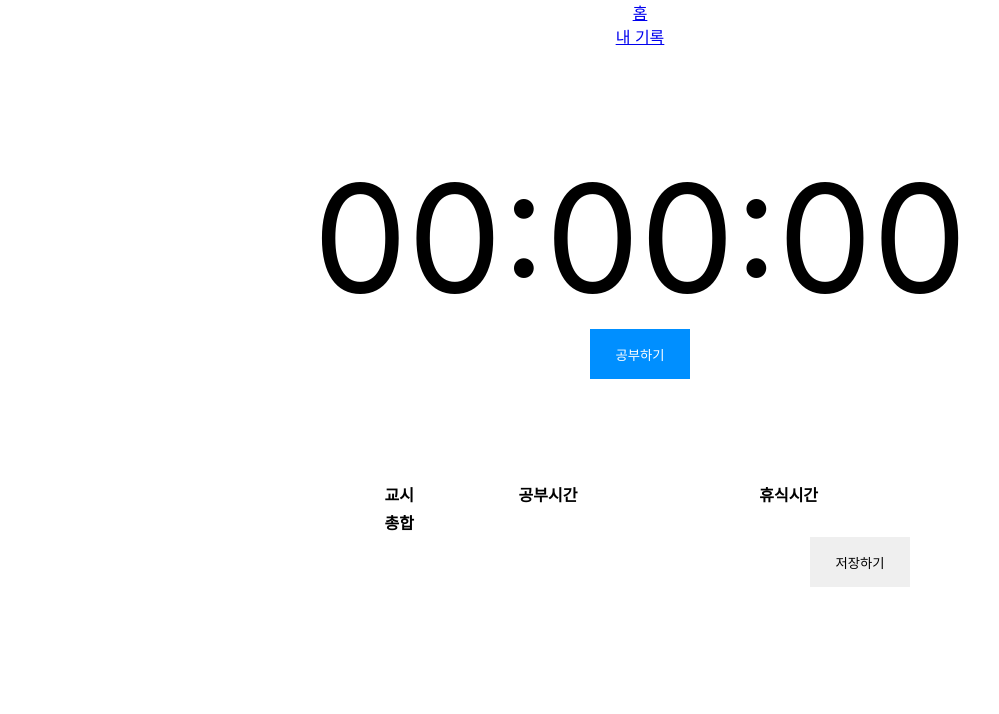
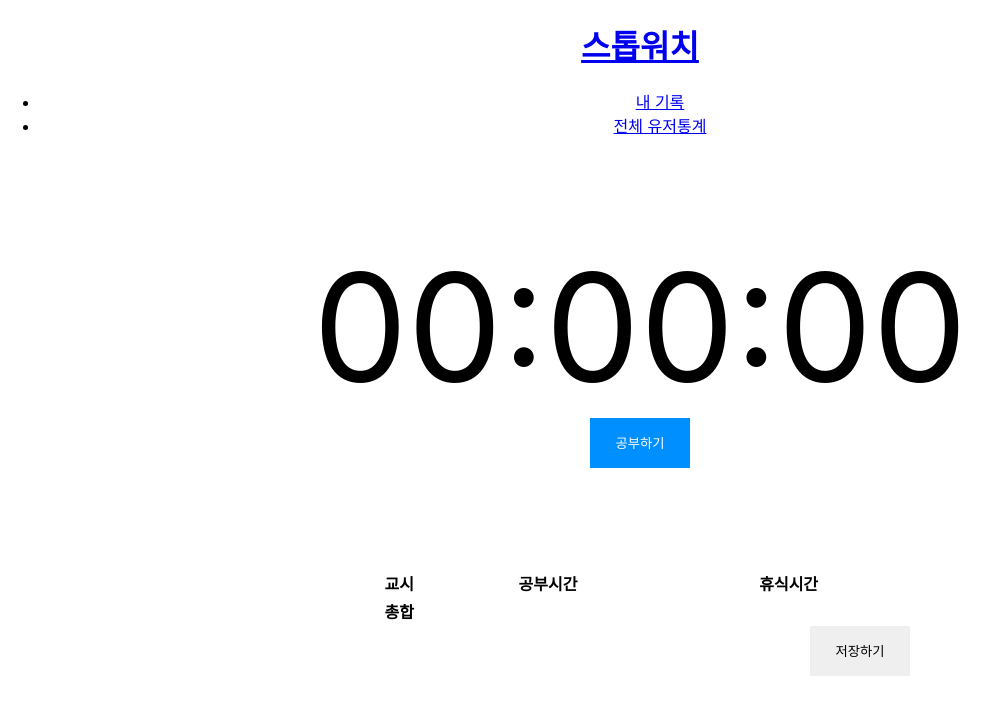
Before and after one commit to Kang-Jh/studytimestopwatch, a React (Create React App) app: page / in a window 1280 px wide. Shown: the top 714 px of the page, without its empty margins (0-999 px from the left). Built offline with nearby package versions, Linux system fonts and the light colour scheme.

Commit message:
change Record to StudyRecord

```diff
--- a/src/@types/record.ts
+++ b/src/@types/studyRecord.ts
@@ -1,6 +1,6 @@
 import { Time } from './time';
 
-export interface Record {
+export interface StudyRecord {
   id?: number;
   heading: string;
   date: string;
--- a/src/components/header.tsx
+++ b/src/components/header.tsx
@@ -4,13 +4,21 @@ import '../styles/header.css';
 
 export default function (props: any): ReactElement {
   return (
-    <header>
-      <div>
-        <Link to="/">홈</Link>
-      </div>
-      <div>
-        <Link to="/myRecords">내 기록</Link>
-      </div>
+    <header role="banner">
+      <h1>
+        <Link to="/">스톱워치</Link>
+      </h1>
+      <nav role="navigation">
+        <ul>
+          <li>
+            <Link to="/myRecords">내 기록</Link>
+          </li>
+
+          <li>
+            <Link to="/statistic">전체 유저통계</Link>
+          </li>
+        </ul>
+      </nav>
     </header>
   );
 }
--- a/src/components/pages/detailRecord.tsx
+++ b/src/components/pages/detailRecord.tsx
@@ -2,19 +2,19 @@ import React, { useState, useEffect, ReactElement } from 'react';
 import Statistic from '../statistic';
 import StudyRecordTable from '../studyRecordTable';
 import { useParams } from 'react-router-dom';
-import { Record } from '../../@types/record';
+import { StudyRecord } from '../../@types/studyRecord';
 
 export default function (props: any): ReactElement | null {
   const { id }: { id: string } = useParams();
-  const [record, setRecord] = useState<Record | null>(null);
+  const [record, setRecord] = useState<StudyRecord | null>(null);
 
   useEffect(() => {
     const idAsNumber: number = Number(id);
     // id는 1부터 시작하지만 index는 0부터 시작하므로 idAsNumber - 1
     const localStorageKey = localStorage.key(idAsNumber - 1) as string;
-    const record: Record = JSON.parse(
+    const record: StudyRecord = JSON.parse(
       localStorage.getItem(localStorageKey) as string
-    ) as Record;
+    ) as StudyRecord;
     setRecord(record);
   }, [id]);
 
--- a/src/components/pages/myRecords.tsx
+++ b/src/components/pages/myRecords.tsx
@@ -1,5 +1,5 @@
 import React, { useState, useEffect, ReactElement } from 'react';
-import { Record } from '../../@types/record';
+import { StudyRecord } from '../../@types/studyRecord';
 import { Time } from '../../@types/time';
 import '../../styles/myRecords.css';
 import {
@@ -11,37 +11,43 @@ import { Link } from 'react-router-dom';
 import Statistic from '../statistic';
 
 export default function (props: any): ReactElement {
-  const [records, setRecords] = useState<Record[]>([]);
+  const [records, setRecords] = useState<StudyRecord[]>([]);
   const dates = [...new Set(records.map((record) => record.date))].sort();
   const totalPeriod: number = (records as any[]).reduce(
-    (prevTotalPeriod: number, record: Record): number => {
+    (prevTotalPeriod: number, record: StudyRecord): number => {
       return prevTotalPeriod + record.periodRecords.length;
     },
     0
   );
   const totalStudyTime: Time = convertSecondsToTime(
-    (records as any[]).reduce((timeAsSec: number, record: Record): number => {
-      return timeAsSec + convertTimeToSeconds(record.totalStudyTime);
-    }, 0)
+    (records as any[]).reduce(
+      (timeAsSec: number, record: StudyRecord): number => {
+        return timeAsSec + convertTimeToSeconds(record.totalStudyTime);
+      },
+      0
+    )
   );
   const totalRestTime: Time = convertSecondsToTime(
-    (records as any[]).reduce((timeAsSec: number, record: Record): number => {
-      return timeAsSec + convertTimeToSeconds(record.totalRestTime);
-    }, 0)
+    (records as any[]).reduce(
+      (timeAsSec: number, record: StudyRecord): number => {
+        return timeAsSec + convertTimeToSeconds(record.totalRestTime);
+      },
+      0
+    )
   );
 
   // effect to init states
   useEffect(() => {
-    let records: Record[] = [];
+    let records: StudyRecord[] = [];
     if (localStorage.length === 0) {
       return;
     }
 
     for (let i = 0; i < localStorage.length; i++) {
       const key: string = localStorage.key(i) as string;
-      const record: Record = JSON.parse(
+      const record: StudyRecord = JSON.parse(
         localStorage.getItem(key) as string
-      ) as Record;
+      ) as StudyRecord;
       // id is started from 1, not 0
       records.push({ ...record, id: i + 1 });
     }
--- a/src/components/pages/stopwatch.tsx
+++ b/src/components/pages/stopwatch.tsx
@@ -3,7 +3,7 @@ import Modal from '../modal';
 import TimeDisplay from '../timeDisplay';
 import StudyRecordTable from '../studyRecordTable';
 import { Time, Day } from '../../@types/time';
-import { Record, PeriodRecord } from '../../@types/record';
+import { StudyRecord, PeriodRecord } from '../../@types/studyRecord';
 import {
   getNow,
   getDayAsKorean,
@@ -23,7 +23,7 @@ interface StopwatchActionParameter {
 // recordsReducer는 일시정지 버튼이 클릭될 때마다 클릭된 시간을 기록
 // 또는 리셋 버튼이 클릭될 경우 모든 기록을 삭제
 const recordReducer = (
-  state: Record,
+  state: StudyRecord,
   {
     type,
     hours = 0,
@@ -31,8 +31,8 @@ const recordReducer = (
     seconds = 0,
     heading = '',
   }: StopwatchActionParameter
-): Record => {
-  let newState: Record = { ...state };
+): StudyRecord => {
+  let newState: StudyRecord = { ...state };
   let lastPeriodRecord: PeriodRecord;
   let periodRecords: PeriodRecord[];
 
--- a/src/components/studyRecordTable.tsx
+++ b/src/components/studyRecordTable.tsx
@@ -1,8 +1,8 @@
 import React, { ReactElement } from 'react';
 import TimeDisplay from './timeDisplay';
-import { Record } from '../@types/record';
+import { StudyRecord } from '../@types/studyRecord';
 
-export default function ({ record }: { record: Record }): ReactElement {
+export default function ({ record }: { record: StudyRecord }): ReactElement {
   return (
     <>
       <h3 className="srOnly">공부기록</h3>
```
